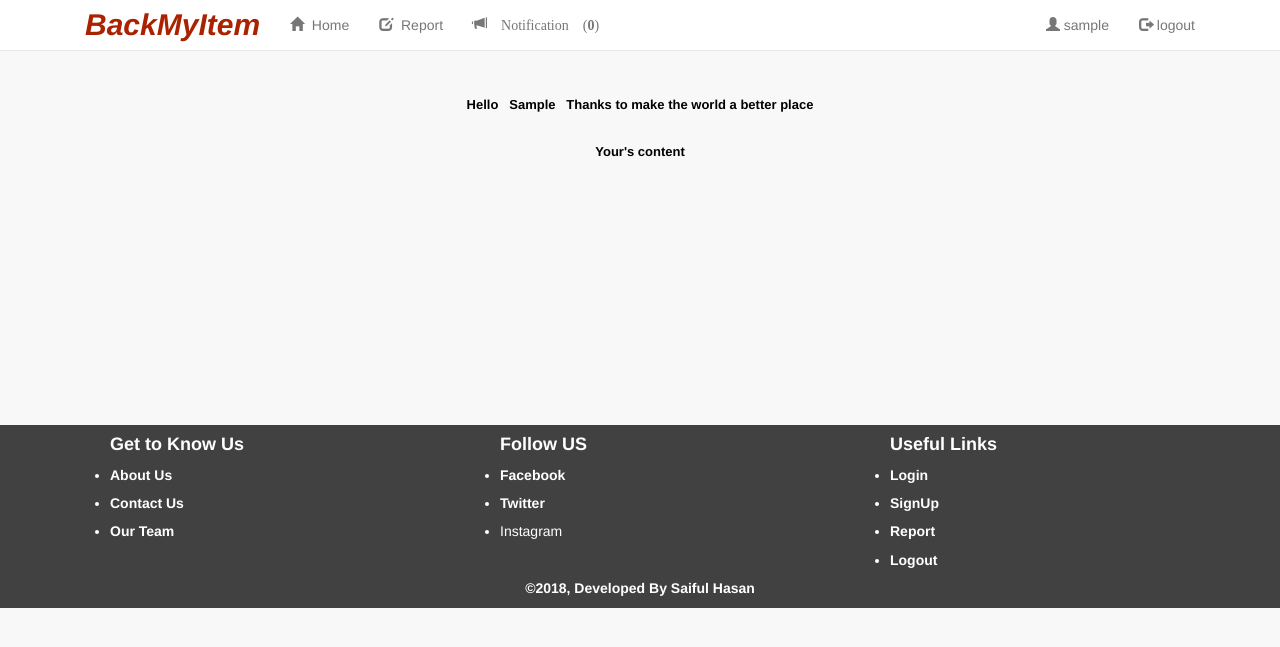
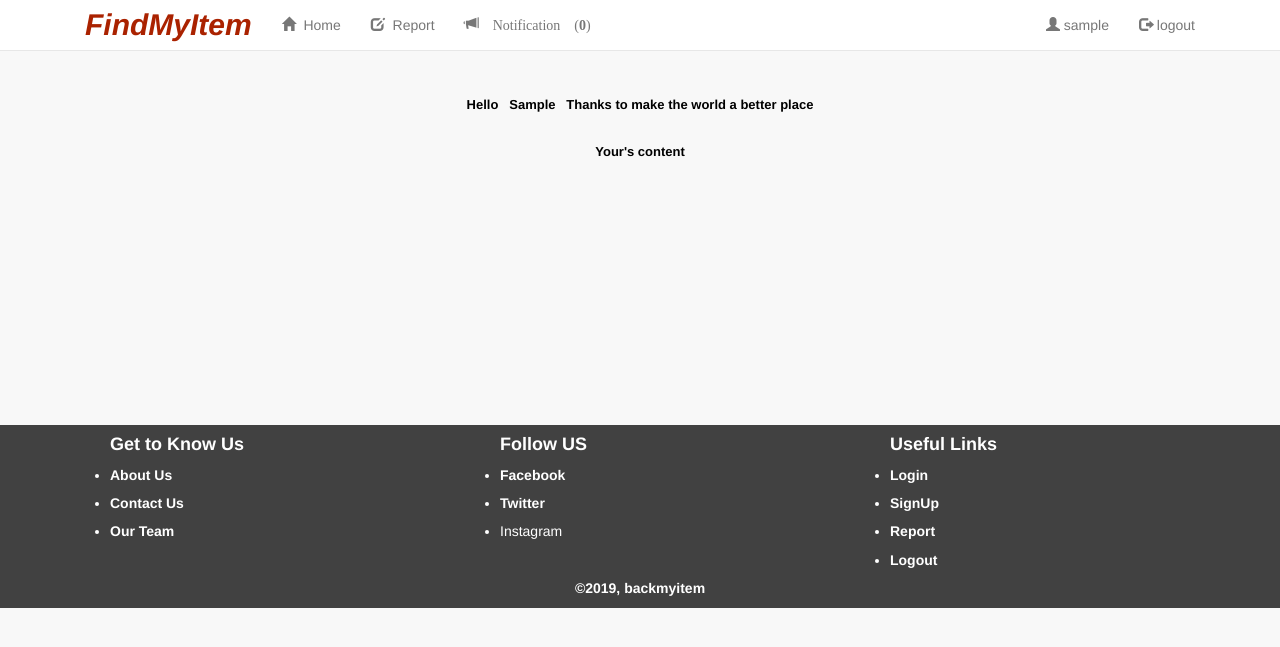
Before and after one commit to billdevmaster/Restore-myitem, a Django app: a page that uses feed/templates/feed/footer.html in a window 1280 px wide. Shown: the top 647 px of the page. Run offline with Django 3.2, Linux system fonts and the light colour scheme; the visitor is signed in with stand-in values (Sample User, id 1); data comes from the database, SQL or seed files in the repository; data that the repository does not hold is empty; some libraries are stand-ins or nearby versions.

Commit message:
change footer

```diff
--- a/backmyitem/settings.py
+++ b/backmyitem/settings.py
@@ -29,7 +29,7 @@ EMAIL_BACKEND = 'django.core.mail.backends.console.EmailBackend'
 # SECURITY WARNING: don't run with debug turned on in production!
 DEBUG = config('DEBUG', cast=bool)
 
-ALLOWED_HOSTS = ['127.0.0.1', 'backmyitem.com']
+ALLOWED_HOSTS = ['127.0.0.1', 'backmyitem.com','atque.serveo.net']
 
 # Application definition
 
--- a/backmyitem/urls.py
+++ b/backmyitem/urls.py
@@ -16,12 +16,13 @@ Including another URLconf
 from django.conf.urls import url, include
 from django.contrib import admin
 from django.conf.urls.static import static
-from . import settings
+
 from django.contrib.auth.views import LoginView
 from django.contrib.auth.views import password_reset, password_reset_done, password_reset_confirm, \
     password_reset_complete
 from django.contrib.auth import views as auth_views
 from django.conf.urls.static import static
+from . import settings
 
 urlpatterns = [
                   url(r'^admin/', admin.site.urls),
--- a/feed/templates/feed/footer.html
+++ b/feed/templates/feed/footer.html
@@ -32,7 +32,7 @@
 
             </div>
             <div class="col-md-6">
-                <p style="text-align:center">©2018, Developed By <a href="https://www.quora.com/profile/Saiful-Hasan-3">Saiful Hasan</a> </p>
+                <p style="text-align:center">©2019, backmyitem </p>
             </div>
             <div class="col-md-3">
 
--- a/feed/templates/feed/header.html
+++ b/feed/templates/feed/header.html
@@ -54,7 +54,7 @@ word-spacing: -10px!important;
         <span class="icon-bar"></span>
         <span class="icon-bar"></span>
       </button>
-      <a class="navbar-brand" href="{% url 'feed:index' %}">BackMyItem</a>
+      <a class="navbar-brand" href="{% url 'feed:index' %}">FindMyItem</a>
 
     </div>
     <div class="collapse navbar-collapse" id="myNavbar">
@@ -109,7 +109,7 @@ word-spacing: -10px!important;
 <div class="mobile-main-header">
 <div class="mobile-header headerrow">
     <div class="col-md-12 mob-header" style="text-align:center;">
-        <a href="{% url 'feed:index' %}">BackMyItem</a>
+        <a href="{% url 'feed:index' %}">FindMyItem</a>
     </div>
 </div>
 <table class="table mobile-header-table table-reponsive mob-header-table">
--- a/feed/templates/feed/profile.html
+++ b/feed/templates/feed/profile.html
@@ -17,12 +17,10 @@
           <div class="row">
               <div class="col-md-9">
                   <table class="mytable table-responsive">
-
-                        <tr><td class="my-td-item"><h5><b>Title</b></h5></td><td><h5>{{ obj.title }}</h5></td></tr>
+                      <tr><td class="my-td-item"><h5><b>Title</b></h5></td><td><h5>{{ obj.title }}</h5></td></tr>
                       <tr><td class="my-td-item"><h5><b>Item Type</b></h5></td><td><h5>{{ obj.item_type }}</h5></td></tr>
                       <tr><td class="my-td-item"><h5><b>Location</b></h5></td><td><h5>{{ obj.location }}</h5></td></tr>
-
-                        <tr><td colspan="2" class="post-review"><p><b>{% if obj.publish is False%}Your Post is in review{% endif %}</b></p></td></tr>
+                      <tr><td colspan="2" class="post-review"><p><b>{% if obj.publish is False%}Your Post is in review{% endif %}</b></p></td></tr>
                   </table>
               </div>
               <div class="col-md-3">
--- a/feed/views.py
+++ b/feed/views.py
@@ -64,7 +64,7 @@ class ReportCreate(generic.CreateView):
             form_class = self.get_form_class()
         form = super(ReportCreate, self).get_form(form_class)
         form.fields['title'].widget = TextInput(
-            attrs={'placeholder': '*Enter UID e.g. CBSE Marksheet Roll nunber 0506***'})
+            attrs={'placeholder': '*Enter UID e.g. CBSE Marksheet Roll number 0506***'})
         form.fields['item_type'].widget = TextInput(
             attrs={'placeholder': '*What do you found e.g. marksheet,passport,key,wallet'})
         form.fields['location'].widget = TextInput(
```
